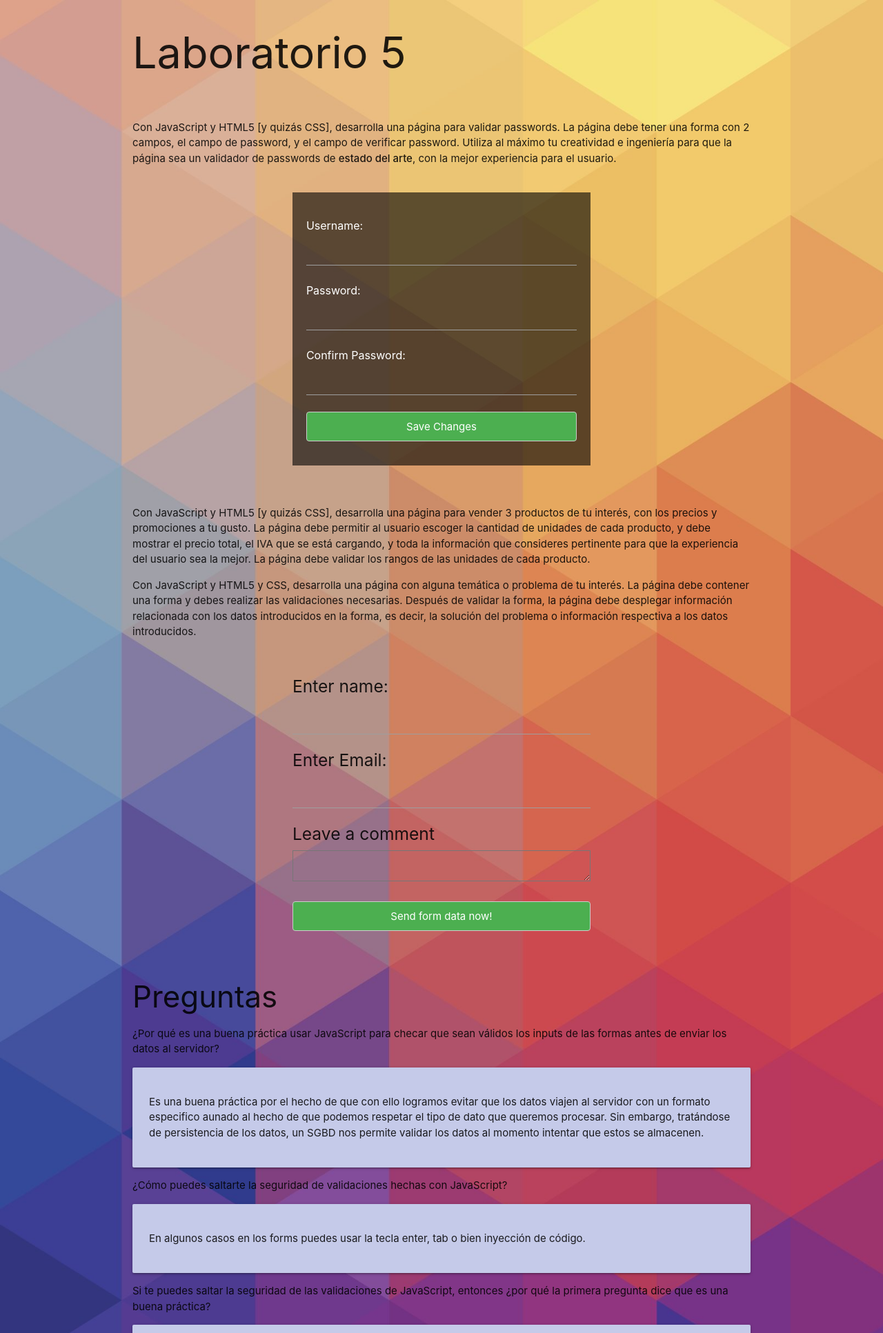
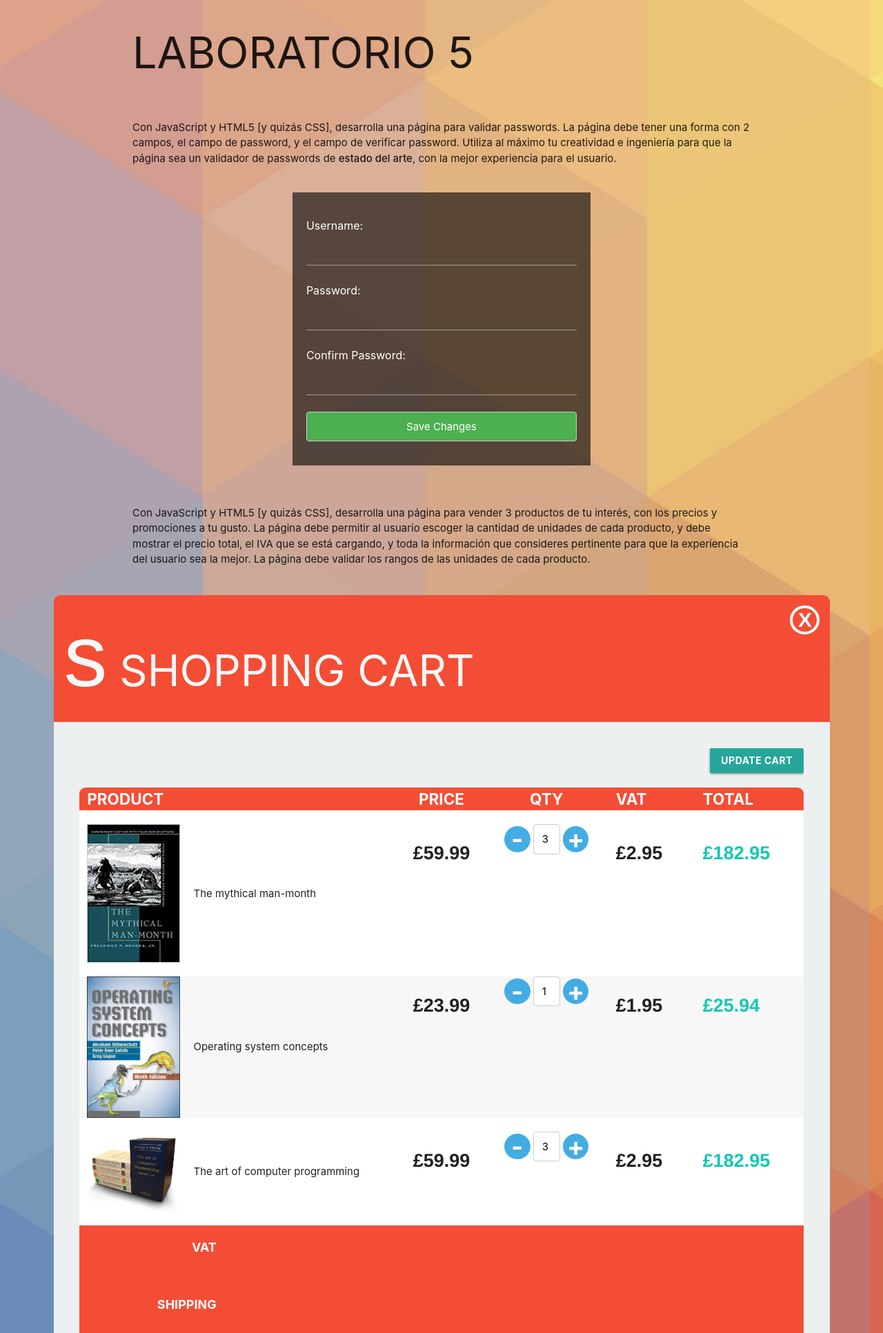
Before and after one commit to rcgc/dawbd, a PHP site: page /lab5.html in a window 1280 px wide. Shown: the top 1933 px of the page at 69% size. Run offline with PHP 8.4, Linux system fonts and the light colour scheme; some libraries are stand-ins or nearby versions; some web fonts are replaced.

Commit message:
subir avance segundo ejercicio lab5

```diff
--- a/daw/daw_labs/lab5/functions.js
+++ b/daw/daw_labs/lab5/functions.js
@@ -11,3 +11,72 @@ function results(){
   document.write(email + "<br>");
   document.write(comments + "<br>");
 }
+
+$('.visibility-cart').on('click',function(){
+
+  var $btn =  $(this);
+  var $cart = $('.cart');
+  console.log($btn);
+
+  if ($btn.hasClass('is-open')) {
+     $btn.removeClass('is-open');
+     $btn.text('O')
+     $cart.removeClass('is-open');
+     $cart.addClass('is-closed');
+     $btn.addClass('is-closed');
+  } else {
+     $btn.addClass('is-open');
+     $btn.text('X')
+     $cart.addClass('is-open');
+     $cart.removeClass('is-closed');
+     $btn.removeClass('is-closed');
+  }
+
+
+});
+
+    // SHOPPING CART PLUS OR MINUS
+    $('a.qty-minus').on('click', function(e) {
+        e.preventDefault();
+        var $this = $(this);
+        var $input = $this.closest('div').find('input');
+        var value = parseInt($input.val());
+
+        if (value > 1) {
+            value = value - 1;
+        } else {
+            value = 0;
+        }
+
+    $input.val(value);
+
+    });
+
+    $('a.qty-plus').on('click', function(e) {
+        e.preventDefault();
+        var $this = $(this);
+        var $input = $this.closest('div').find('input');
+        var value = parseInt($input.val());
+
+        if (value < 100) {
+        value = value + 1;
+        } else {
+            value =100;
+        }
+
+        $input.val(value);
+    });
+
+// RESTRICT INPUTS TO NUMBERS ONLY WITH A MIN OF 0 AND A MAX 100
+$('input').on('blur', function(){
+
+    var input = $(this);
+    var value = parseInt($(this).val());
+
+        if (value < 0 || isNaN(value)) {
+            input.val(0);
+        } else if
+            (value > 100) {
+            input.val(100);
+        }
+});
--- a/daw/daw_labs/lab5/lab5.html
+++ b/daw/daw_labs/lab5/lab5.html
@@ -3,12 +3,14 @@
 <head>
 
     <link rel="stylesheet" type="text/css" href="styles.css">
+    <link rel="stylesheet" type="text/css" href="style.css">
     <!-- Compiled and minified CSS -->
     <link rel="stylesheet" href="https://cdnjs.cloudflare.com/ajax/libs/materialize/1.0.0/css/materialize.min.css">
 
     <script src="functions.js"></script>
     <!-- Compiled and minified JavaScript -->
     <script src="https://cdnjs.cloudflare.com/ajax/libs/materialize/1.0.0/js/materialize.min.js"></script>
+    <script src="cdnjs.cloudflare.com/ajax/libs/jquery/2.1.3/jquery.min.js"></script>
 
 	<title>lab 5</title>
 </head>
@@ -51,6 +53,129 @@
 	</div>
 
 
+	<div class="contains">
+  		<div class="heading">
+		    <h1>
+		    	<span class="shopper">s</span> Shopping Cart
+		    </h1>
+    		<a href="#" class="visibility-cart transition is-open">X</a>
+  		</div>
+
+  		<div class="cart transition is-open">
+    		<a href="#" class="btn btn-update">Update cart</a>
+
+		    <div class="table">
+		      	<div class="layout-inline row th">
+		        	<div class="col col-pro">Product</div>
+	        		<div class="col col-price align-center">
+	          			Price
+	        		</div>
+	        		<div class="col col-qty align-center">QTY</div>
+		        	<div class="col">VAT</div>
+		        	<div class="col">Total</div>
+		      	</div>
+
+		      	<div class="layout-inline row">
+
+			        <div class="col col-pro layout-inline">
+			          	<img src="images/book1.jpg" alt="The mythical man-month" />
+			          	<p>The mythical man-month</p>
+			        </div>
+
+			        <div class="col col-price col-numeric align-center ">
+			          	<p>£59.99</p>
+			        </div>
+
+			        <div class="col col-qty layout-inline">
+			          	<a href="#" class="qty qty-minus">-</a>
+			            <input type="numeric" value="3" />
+			          	<a href="#" class="qty qty-plus">+</a>
+			        </div>
+
+			        <div class="col col-vat col-numeric">
+			          	<p>£2.95</p>
+			        </div>
+			        <div class="col col-total col-numeric">
+			        	<p> £182.95</p>
+			       	</div>
+		      	</div>
+
+	      		<div class="layout-inline row row-bg2">
+
+			        <div class="col col-pro layout-inline">
+			          	<img src="images/book2.jpg" alt="Operating system concepts" />
+			          	<p>Operating system concepts</p>
+			        </div>
+
+			        <div class="col col-price col-numeric align-center ">
+			          	<p>£23.99</p>
+			        </div>
+
+			        <div class="col col-qty  layout-inline">
+			          	<a href="#" class="qty qty-minus ">-</a>
+			            <input type="numeric" value="1" />
+			          	<a href="#" class="qty qty-plus">+</a>
+			        </div>
+
+			        <div class="col col-vat col-numeric">
+			          	<p>£1.95</p>
+			        </div>
+			        <div class="col col-total col-numeric">
+			          	<p>£25.94</p>
+			        </div>
+
+	      		</div>
+
+	       		<div class="layout-inline row">
+
+			        <div class="col col-pro layout-inline">
+			          	<img src="images/book3.jpg" alt="The art of computer programming" />
+			          	<p>The art of computer programming</p>
+			        </div>
+
+			        <div class="col col-price col-numeric align-center ">
+			          	<p>£59.99</p>
+			        </div>
+
+			        <div class="col col-qty layout-inline">
+			          	<a href="#" class="qty qty-minus">-</a>
+			            <input type="numeric" value="3" />
+			          	<a href="#" class="qty qty-plus">+</a>
+			        </div>
+
+			        <div class="col col-vat col-numeric">
+			          	<p>£2.95</p>
+			        </div>
+		         	<div class="col col-total col-numeric">
+		           		<p>£182.95</p>
+		         	</div>
+		      	</div>
+
+	   			<div class="tf">
+		         		<div class="row layout-inline">
+		           			<div class="col">
+		             			<p>VAT</p>
+		       				</div>
+		           		<div class="col"></div>
+		         		</div>
+		         	<div class="row layout-inline">
+		           		<div class="col">
+		             		<p>Shipping</p>
+		           		</div>
+		           		<div class="col"></div>
+		         	</div>
+
+		          	<div class="row layout-inline">
+		           		<div class="col">
+		             		<p>Total</p>
+		           		</div>
+		           		<div class="col"></div>
+		         	</div>
+	       		</div>
+  			</div>
+    		<a href="#" class="btn btn-update">Update cart</a>
+		</div>
+	</div>
 
 	<div class="container">
 		<p>Con JavaScript y HTML5 y CSS, desarrolla una página con alguna temática o problema de tu interés. La página debe contener una forma y debes realizar las validaciones necesarias. Después de validar la forma, la página debe desplegar información relacionada con los datos introducidos en la forma, es decir, la solución del problema o información respectiva a los datos introducidos.</p>
@@ -111,6 +236,5 @@
 
 </body>
 <footer>
-
 </footer>
 </html>
--- a/daw/daw_labs/lab5/styles.css
+++ b/daw/daw_labs/lab5/styles.css
@@ -70,3 +70,230 @@ input[type=submit] {
   font-size:16px;
   color: #fff;
 }
+
+
+
+* {
+  box-sizing: border-box;
+  -webkit-font-smoothing: antialiased;
+  font-smoothing: antialiased;
+}
+
+@font-face {
+    font-family: 'Shopper';
+    src: url('http://www.shopperfont.com/font/Shopper-Std.ttf');
+}
+
+.shopper {
+  text-transform: lowercase;
+  font: 2em 'Shopper', sans-serif;
+  line-height: 0.5em;
+  display: inline-block;
+}
+
+
+
+h1 {
+  text-transform: uppercase;
+  font-weight: bold;
+  font-size: 2.5em;
+}
+
+
+
+img {
+  max-width: 9em;
+  width: 100%;
+  overflow: hidden;
+  margin-right: 1em;
+}
+
+a {
+  text-decoration: none;
+}
+
+.contains {
+  max-width: 75em;
+  width: 95%;
+  margin: 40px auto;
+  overflow: hidden;
+  position: relative;
+
+  border-radius: 0.6em;
+  background: #ecf0f1;
+  box-shadow: 0 0.5em 0 rgba(138, 148, 152, 0.2);
+}
+
+.heading {
+  padding: 1em;
+  position: relative;
+  z-index: 1;
+  color: #f7f7f7;
+  background: #f34d35;
+}
+
+.cart {
+  margin: 2.5em;
+  overflow: hidden;
+}
+
+.cart.is-closed {
+  height: 0;
+  margin-top: -2.5em;
+}
+
+.table {
+  background: #ffffff;
+  border-radius: 0.6em;
+  overflow: hidden;
+  clear: both;
+  margin-bottom: 1.8em;
+}
+
+
+.layout-inline > * {
+  display: inline-block;
+}
+
+.align-center {
+  text-align: center;
+}
+
+.th {
+  background: #f34d35;
+  color: #fff;
+  text-transform: uppercase;
+  font-weight: bold;
+  font-size: 1.5em;
+}
+
+.tf {
+  background: #f34d35;
+  text-transform: uppercase;
+  text-align: right;
+  font-size: 1.2em;
+}
+
+.tf p {
+  color: #fff;
+  font-weight: bold;
+}
+
+.col {
+  padding: 1em;
+  width: 12%;
+}
+
+.col-pro {
+  width: 44%;
+}
+
+.col-pro > * {
+  vertical-align: middle;
+}
+
+.col-qty {
+  text-align: center;
+  width: 17%;
+}
+
+.col-numeric p {
+  font: bold 1.8em helvetica;
+}
+
+.col-total p {
+  color: #12c8b1;
+}
+
+.tf .col {
+  width: 20%;
+}
+
+.row > div {
+  vertical-align: middle;
+}
+
+.row-bg2 {
+  background: #f7f7f7;
+}
+
+.visibility-cart {
+  position: absolute;
+  color: #fff;
+  top: 0.5em;
+  right: 0.5em;
+  font:  bold 2em arial;
+  border: 0.16em solid #fff;
+  border-radius: 2.5em;
+  padding: 0 0.22em 0 0.25em ;
+}
+
+.col-qty > * {
+  vertical-align: middle;
+}
+
+.col-qty > input {
+  max-width: 2.6em;
+}
+
+
+a.qty {
+  width: 1em;
+  line-height: 1em;
+  border-radius: 2em;
+  font-size: 2.5em;
+  font-weight: bold;
+  text-align: center;
+  background: #43ace3;
+  color: #fff;
+}
+
+a.qty:hover {
+  background: #3b9ac6;
+}
+
+.btn {
+  padding: 10px 30px;
+  border-radius: 0.3em;
+  font-size: 1.4em;
+  font-weight: bold;
+  background: #43ace3;
+  color: #fff;
+  box-shadow: 0 3px 0 rgba(59,154,198, 1)
+}
+
+.btn:hover {
+  box-shadow: 0 3px 0 rgba(59,154,198, 0)
+}
+
+.btn-update {
+  float: right;
+  margin: 0 0 1.5em 0;
+}
+
+.transition {
+  transition: all 0.3s ease-in-out;
+}
+
+@media screen and ( max-width: 755px) {
+  .container {
+    width: 98%;
+  }
+
+  .col-pro {
+    width: 35%;
+  }
+
+  .col-qty {
+    width: 22%;
+  }
+
+  img {
+    max-width: 100%;
+    margin-bottom: 1em;
+  }
+}
+
+@media screen and ( max-width: 591px) {
+
+}
```
Also changed, not shown: daw/daw_labs/lab5/images/book1.jpg (added), daw/daw_labs/lab5/images/book2.jpg (added), daw/daw_labs/lab5/images/book3.jpg (added), daw/daw_labs/lab5/images/delete-icn.svg (added), daw/daw_labs/lab5/images/item-1.png (added), daw/daw_labs/lab5/images/item-2.png (added), daw/daw_labs/lab5/images/item-3.png (added), daw/daw_labs/lab5/images/minus.svg (added), daw/daw_labs/lab5/images/plus.svg (added), daw/daw_labs/lab5/images/twitter-heart.png (added), 1 other file.
